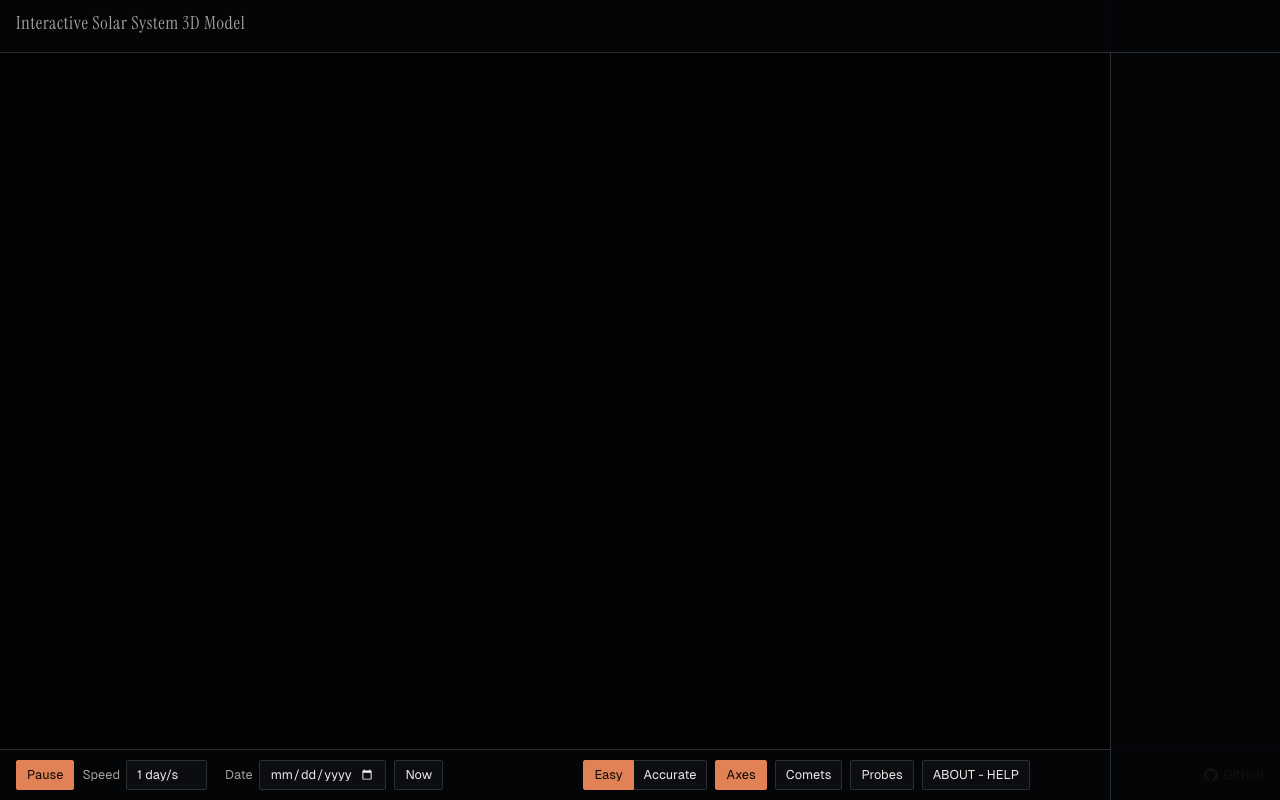
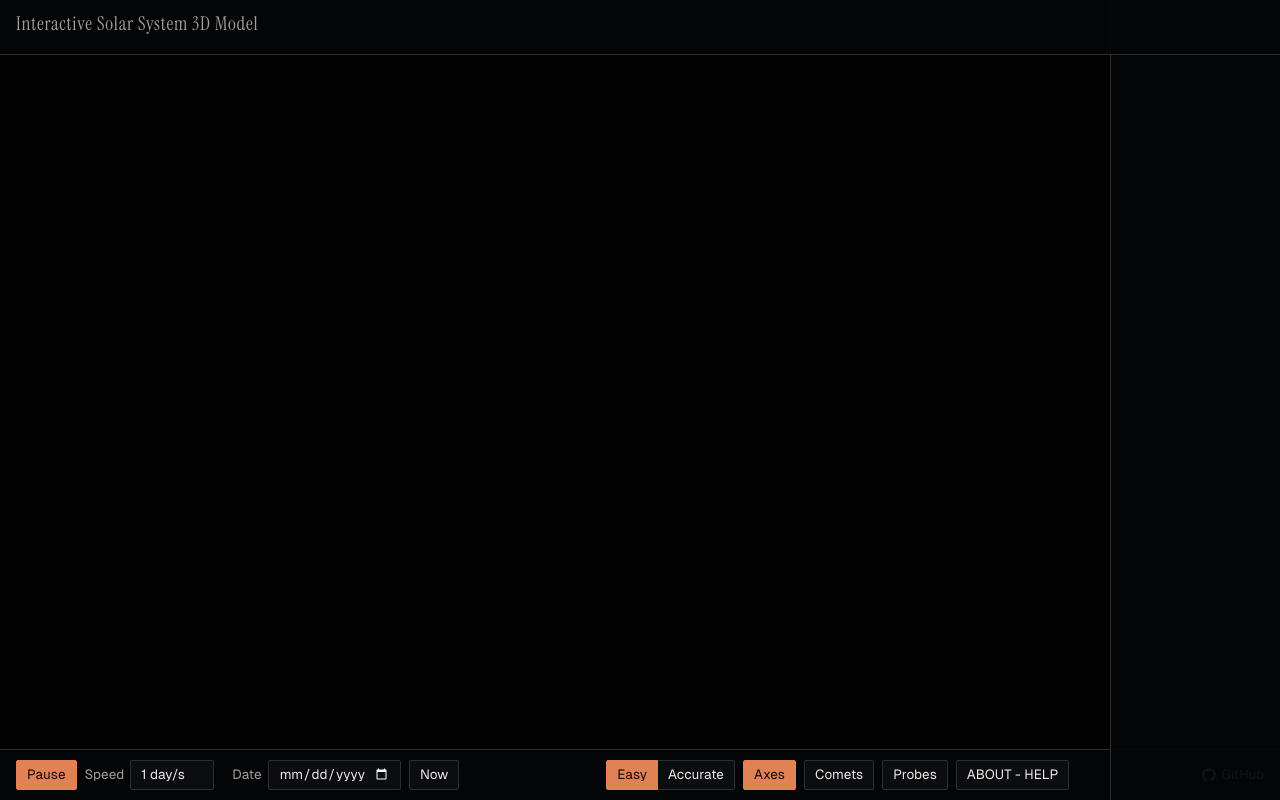
Before and after one commit to giancarloerra/Astro.Observer-Orrery, a plain HTML site: page index.html in a window 1280 px wide. Drawn offline with nearby package versions, Linux system fonts and the light colour scheme.

Commit message:
Type at 112%

```diff
--- a/css/solar.css
+++ b/css/solar.css
@@ -58,7 +58,7 @@
    reader who has raised their browser's default keeps it. The px sizes this
    replaced were exact sixteenths, so at a 100% root nothing moved; the root
    below is what makes it slightly larger. */
-html { font-size: 106%; }
+html { font-size: 112%; }
 html, body {
   overflow-x: clip;
 }
```
